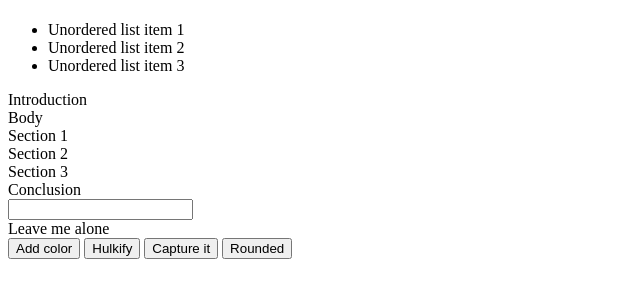
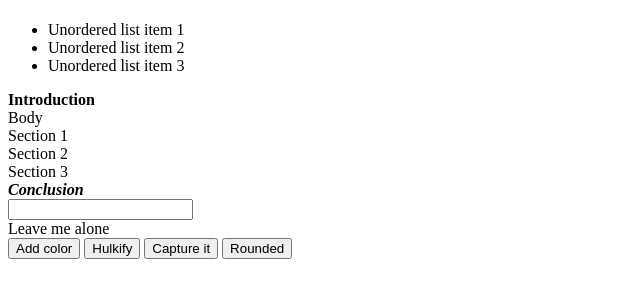
Before and after one commit to EHolman7/Guinea-Pig, a plain HTML site: page index.html in a window 1280 px wide. Shown: the part 59-356 px from the top of the page, without its empty margins (0-640 px from the left). Drawn offline with Linux system fonts and the light colour scheme.

Commit message:
added font styles

```diff
--- a/events.css
+++ b/events.css
@@ -11,3 +11,10 @@
 	border: 5px dotted;
 	border-radius: 25%;
 }
+.intro {
+	font-weight: bold;
+}
+.ending{
+	font-weight: bold;
+	font-style: italic;
+}
--- a/events.js
+++ b/events.js
@@ -31,7 +31,6 @@ pageHeader.addEventListener('mouseleave', function(event){
 })
 
 //When you type characters into the input field, the output element should mirror the text in the input field.
-
 
 var textInput = document.getElementById('keypress-input');
 
@@ -93,7 +92,12 @@ addRounding.addEventListener('click', function(event){
 
 //The first section's text should be bold.
 
+console.dir(document.getElementsByClassName('article-section'));
+
+document.getElementsByClassName('article-section')[0].classList.add('intro')
 
 //The last section's text should be bold and italicized.
 
+document.getElementsByClassName('article-section')[5].classList.add('ending')
+
 //Make the buttons stop appearing next to each other as inline elements. Change them into block elements.
```
